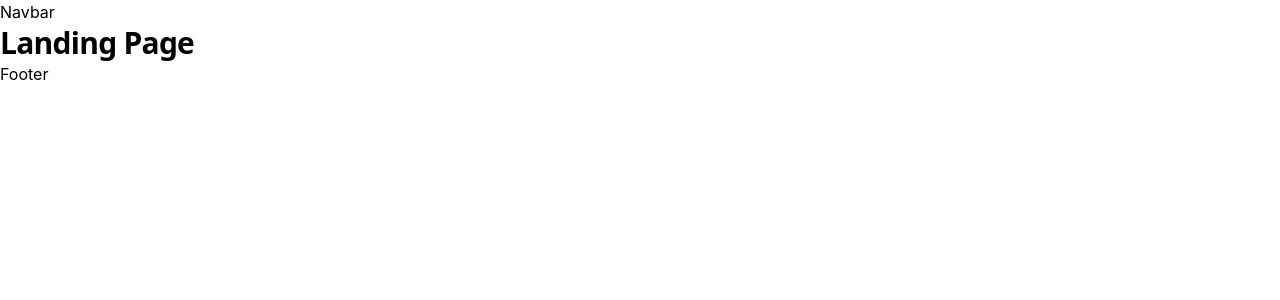
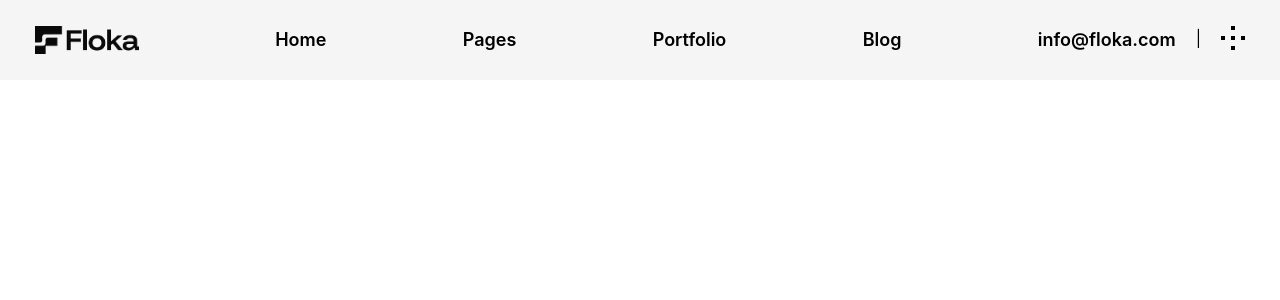
Before and after one commit to AI-Akash11/SM-Technology-Task-01, a React (Vite) app: page / in a window 1280 px wide. Shown: the top 300 px of the page. Built offline with nearby package versions, Linux system fonts and the light colour scheme.

Commit message:
made the navbar and made it responsive

```diff
--- a/src/components/Shared/Footer.jsx
+++ b/src/components/Shared/Footer.jsx
@@ -3,7 +3,7 @@ import React from 'react';
 const Footer = () => {
     return (
         <div>
-            Footer
+
         </div>
     );
 };
--- a/src/components/Shared/Navbar.jsx
+++ b/src/components/Shared/Navbar.jsx
@@ -1,11 +1,204 @@
-import React from 'react';
+import React from "react";
 
 const Navbar = () => {
-    return (
-        <div>
-            Navbar
+  return (
+
+    <div className="drawer drawer-start relative z-50">
+      {/* Drawer Toggle Checkbox */}
+      <input id="mobile-sidebar" type="checkbox" className="drawer-toggle" />
+
+      {/* Main Navbar Bar */}
+      <div className="drawer-content flex flex-col">
+        <nav className="w-full h-20 flex items-center justify-between xl:px-[15px]  bg-transparent z-50">
+          {/* Logo */}
+          <div className="flex items-center">
+            <a href="/">
+              <img
+                src="/Logo.png"
+                alt="Floka"
+                className="h-11 xl:h-7 object-contain"
+              />
+            </a>
+          </div>
+          {/* Links */}
+          <div>
+            <a
+              className="text-black text-lg font-semibold hidden xl:block"
+              href="#"
+            >
+              Home
+            </a>
+          </div>
+          <div>
+            <a
+              className="text-black text-lg font-semibold hidden xl:block"
+              href="#"
+            >
+              Pages
+            </a>
+          </div>
+          <div>
+            <a
+              className="text-black text-lg font-semibold hidden xl:block"
+              href="#"
+            >
+              Portfolio
+            </a>
+          </div>
+          <div>
+            <a
+              className="text-black text-lg font-semibold hidden xl:block"
+              href="#"
+            >
+              Blog
+            </a>
+          </div>
+
+          {/* email and icon */}
+          <div className="hidden xl:block">
+            <div className="flex gap-5">
+              <span className="text-black text-lg font-semibold">
+                info@floka.com
+              </span>
+
+              <span>|</span>
+              <span>
+                <svg
+                  width="24"
+                  height="24"
+                  viewBox="0 0 24 24"
+                  fill="none"
+                  xmlns="http://www.w3.org/2000/svg"
+                >
+                  <rect x="10" y="0" width="4" height="4" fill="black" />
+
+                  <rect x="0" y="10" width="4" height="4" fill="black" />
+
+                  <rect x="10" y="10" width="4" height="4" fill="black" />
+
+                  <rect x="20" y="10" width="4" height="4" fill="black" />
+
+                  <rect x="10" y="20" width="4" height="4" fill="black" />
+                </svg>
+              </span>
+            </div>
+          </div>
+
+          {/* Right side: Contact / Sidebar Toggler */}
+          <div className="flex items-center gap-10 xl:hidden">
+            {/* Hamburger Button to open Drawer */}
+            <label
+              htmlFor="mobile-sidebar"
+              className="cursor-pointer drawer-button flex flex-col items-end gap-3 group"
+            >
+              <span className="w-9 h-[2px] bg-black block"></span>
+              <span className="w-7 h-[2px] bg-black block"></span>
+              <span className="w-9 h-[2px] bg-black block"></span>
+            </label>
+          </div>
+        </nav>
+      </div>
+
+      {/* Sidebar View (Drawer Side) */}
+      <div className="drawer-side z-[100]">
+        {/* overlay layer */}
+        <label
+          htmlFor="mobile-sidebar"
+          aria-label="close sidebar"
+          className="drawer-overlay bg-black/50 backdrop-blur-sm"
+        ></label>
+
+        {/* Sidebar Content */}
+        <div className="bg-white min-h-screen w-full md:w-[300px] flex flex-col p-10 relative overflow-y-auto">
+          {/* Logo + Close Btn */}
+          <div className="flex items-center justify-between mb-10">
+            <img
+              src="/Logo.png"
+              alt="Floka Logo"
+              className="h-[42px] object-contain"
+            />
+            <label
+              htmlFor="mobile-sidebar"
+              className="cursor-pointer text-black bg-[#f5f5f5] transition-colors absolute top-0 right-0"
+            >
+              {/* Close cross icon mapping the user's screenshot */}
+              <svg
+                xmlns="http://www.w3.org/2000/svg"
+                className="h-9 w-9 stroke-black"
+                fill="none"
+                viewBox="0 0 24 24"
+                strokeWidth={1.5}
+              >
+                <path
+                  strokeLinecap="round"
+                  strokeLinejoin="round"
+                  d="M6 18L18 6M6 6l12 12"
+                />
+              </svg>
+            </label>
+          </div>
+
+          {/* Search Box */}
+          <div className="relative mb-6">
+            <input
+              type="text"
+              placeholder="KEYWORDS..."
+              className="w-full bg-[#f6f6f6] border-none rounded-lg py-3 px-5 pr-14 text-[14px] font-body tracking-wider text-black focus:outline-none focus:ring-1 focus:ring-gray-300"
+            />
+            <button className="absolute right-4 top-1/2 -translate-y-1/2 text-black border-none">
+              {/* Search icon mapping */}
+              <svg
+                xmlns="http://www.w3.org/2000/svg"
+                className="h-4 w-4"
+                fill="none"
+                viewBox="0 0 24 24"
+                stroke="currentColor"
+                strokeWidth={2}
+              >
+                <path
+                  strokeLinecap="round"
+                  strokeLinejoin="round"
+                  d="M21 21l-6-6m2-5a7 7 0 11-14 0 7 7 0 0114 0z"
+                />
+              </svg>
+            </button>
+          </div>
+
+          {/* NavLinks */}
+          <ul className="flex flex-col flex-1 divide-y divide-gray-100/60 w-full">
+            {["Home", "Pages", "Portfolio", "Blog"].map((item) => (
+              <li
+                key={item}
+                className="flex items-center justify-between py-2 cursor-pointer group"
+              >
+                <span className="font-heading font-semibold text-black group-hover:text-gray-500 transition-colors">
+                  {item}
+                </span>
+                {/* Down Chevron */}
+                <div className="bg-[#f6f6f6] p-1.5 rounded-sm">
+                  <svg
+                    xmlns="http://www.w3.org/2000/svg"
+                    className="h-[14px] w-[14px] text-black"
+                    fill="none"
+                    viewBox="0 0 24 24"
+                    stroke="currentColor"
+                    strokeWidth={2}
+                  >
+                    <path
+                      strokeLinecap="round"
+                      strokeLinejoin="round"
+                      d="M19 9l-7 7-7-7"
+                    />
+                  </svg>
+                </div>
+              </li>
+            ))}
+          </ul>
         </div>
-    );
+      </div>
+    </div>
+
+  );
 };
 
 export default Navbar;
--- a/src/index.css
+++ b/src/index.css
@@ -44,7 +44,7 @@
 @layer base {
   body {
     @apply font-body antialiased;
-    background-color: var(--color-base-100);
+    background-color: var(--color-base-300);
     color: var(--color-base-content);
   }
 
--- a/src/layouts/MainLayout.jsx
+++ b/src/layouts/MainLayout.jsx
@@ -5,7 +5,7 @@ import Footer from '../components/Shared/Footer';
 
 const MainLayout = () => {
     return (
-        <div>
+        <div className='mx-[15px] xl:mx-5'>
             <Navbar/>
             <LandingPage/>
             <Footer/>
--- a/src/pages/LandingPage.jsx
+++ b/src/pages/LandingPage.jsx
@@ -1,7 +1,7 @@
 const LandingPage = () => {
   return (
     <div>
-      <h1 className="text-3xl font-bold">Landing Page</h1>
+
     </div>
   );
 };
```
